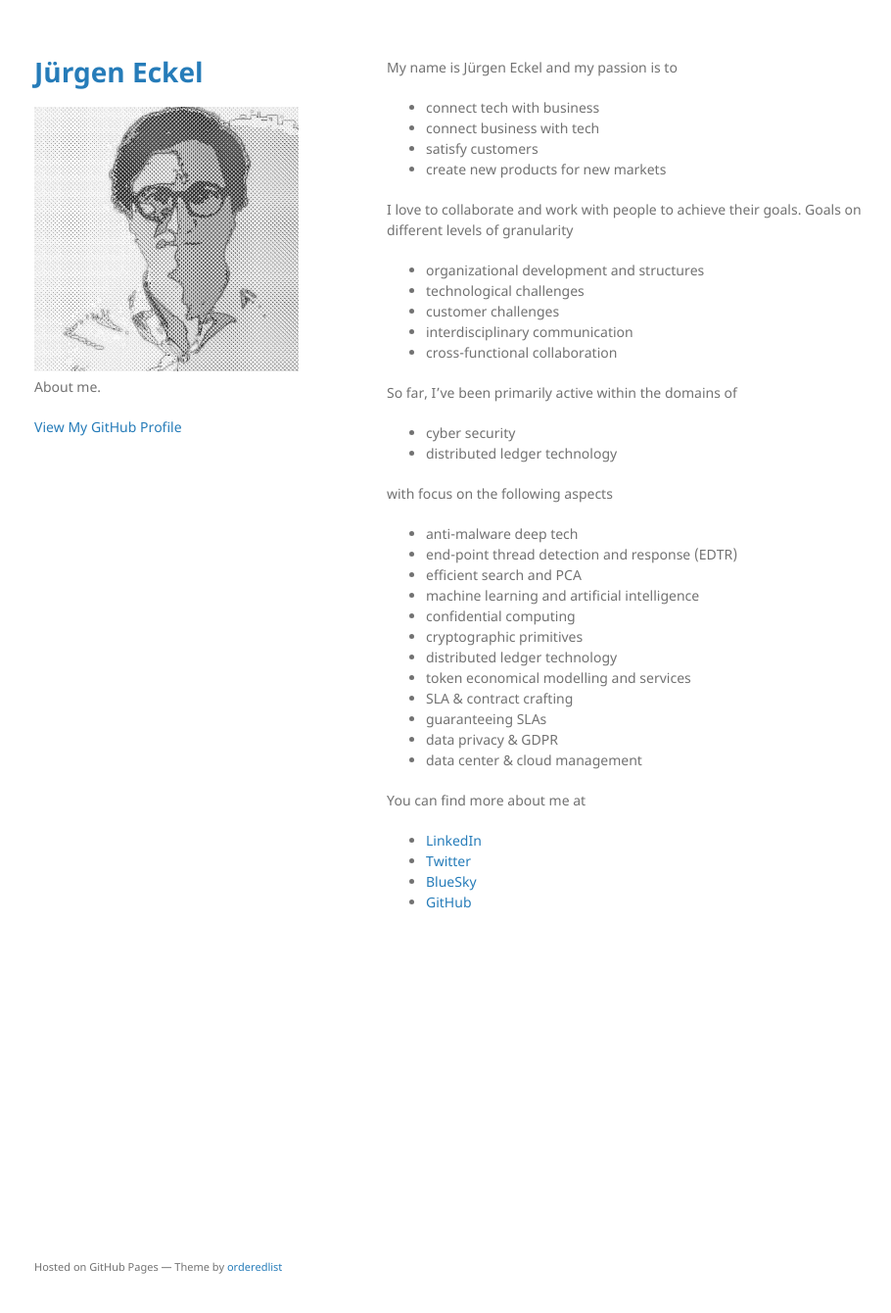
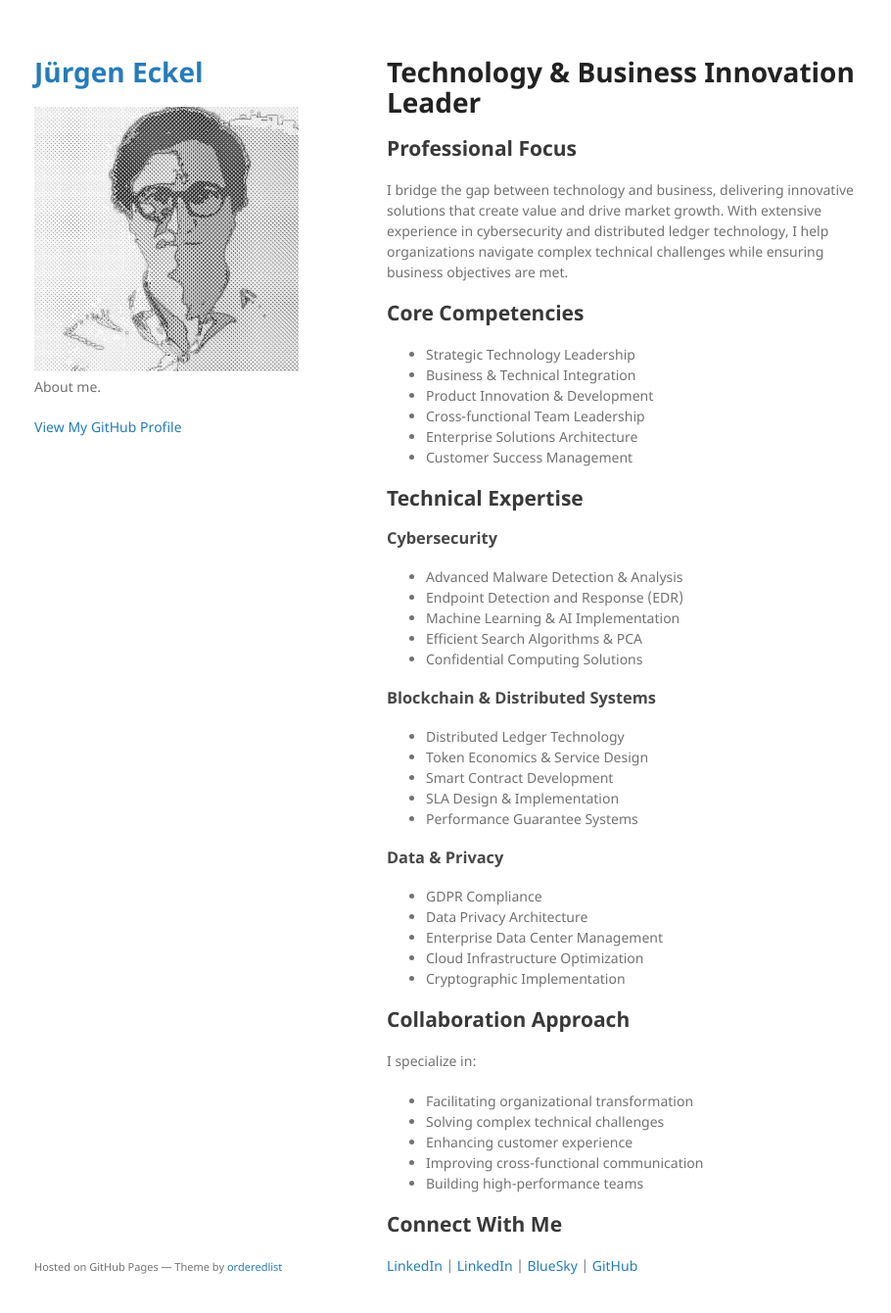
Before and after one commit to eckelj/eckelj.github.io, a Jekyll site: the page built from index.md, in a window 1280 px wide and 1372 px high. Shown: the top 1340 px of the window at 98% size, without its empty margins (175-1085 px from the left). Built offline with Jekyll 4.4.1, drawn with Linux system fonts in a browser that asks for light colours; our own code applies the rules of GitHub Pages for plain Markdown files.

Commit message:
reworked
Signed-off-by: Jürgen Eckel <juergen@riddleandcode.com>

```diff
--- a/index.md
+++ b/index.md
@@ -2,40 +2,48 @@
 layout: default
 ---
 
-My name is Jürgen Eckel and my passion is to
-* connect tech with business
-* connect business with tech
-* satisfy customers
-* create new products for new markets
+# Technology & Business Innovation Leader
 
-I love to collaborate and work with people to achieve their goals. Goals on different levels of granularity
-* organizational development and structures
-* technological challenges
-* customer challenges
-* interdisciplinary communication
-* cross-functional collaboration
+## Professional Focus
+I bridge the gap between technology and business, delivering innovative solutions that create value and drive market growth. With extensive experience in cybersecurity and distributed ledger technology, I help organizations navigate complex technical challenges while ensuring business objectives are met.
 
-So far, I've been primarily active within the domains of
-* cyber security
-* distributed ledger technology
+## Core Competencies
+- Strategic Technology Leadership
+- Business & Technical Integration
+- Product Innovation & Development
+- Cross-functional Team Leadership
+- Enterprise Solutions Architecture
+- Customer Success Management
 
+## Technical Expertise
+### Cybersecurity
+- Advanced Malware Detection & Analysis
+- Endpoint Detection and Response (EDR)
+- Machine Learning & AI Implementation
+- Efficient Search Algorithms & PCA
+- Confidential Computing Solutions
 
-with focus on the following aspects
-* anti-malware deep tech
-* end-point thread detection and response (EDTR)
-* efficient search and PCA
-* machine learning and artificial intelligence
-* confidential computing
-* cryptographic primitives
-* distributed ledger technology
-* token economical modelling and services
-* SLA & contract crafting
-* guaranteeing SLAs
-* data privacy & GDPR
-* data center & cloud management
+### Blockchain & Distributed Systems
+- Distributed Ledger Technology
+- Token Economics & Service Design
+- Smart Contract Development
+- SLA Design & Implementation
+- Performance Guarantee Systems
 
-You can find more about me at
-* [LinkedIn](https://www.linkedin.com/in/j%C3%BCrgen-eckel-5066ab13/)
-* [Twitter](https://x.com/juergeneckel)
-* [BlueSky](https://bsky.app/profile/3rg3n.bsky.social)
-* [GitHub](https://github.com/eckelj)
+### Data & Privacy
+- GDPR Compliance
+- Data Privacy Architecture
+- Enterprise Data Center Management
+- Cloud Infrastructure Optimization
+- Cryptographic Implementation
+
+## Collaboration Approach
+I specialize in:
+- Facilitating organizational transformation
+- Solving complex technical challenges
+- Enhancing customer experience
+- Improving cross-functional communication
+- Building high-performance teams
+
+## Connect With Me
+[LinkedIn](https://www.linkedin.com/in/j%C3%BCrgen-eckel-5066ab13/) | [LinkedIn](https://www.linkedin.com/in/j%C3%BCrgen-eckel-5066ab13/) | [BlueSky](https://bsky.app/profile/3rg3n.bsky.social) | [GitHub](https://github.com/eckelj)
```
